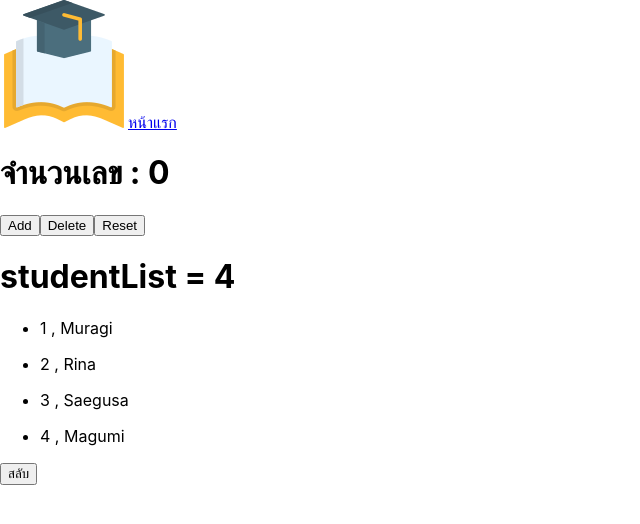
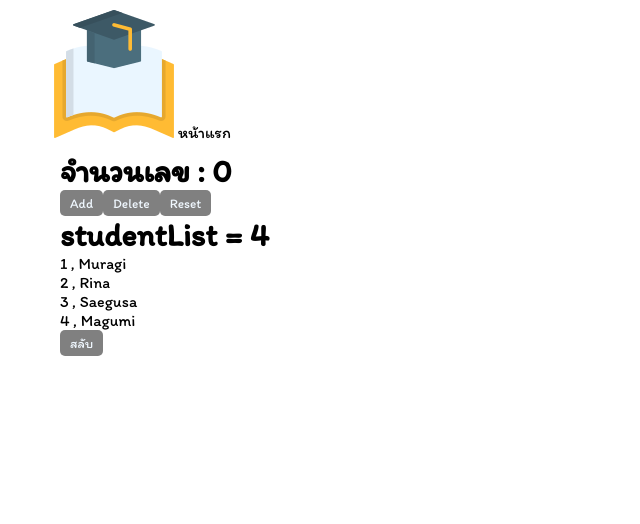
Before and after one commit to Sorawit255/REACT_18, a React (Create React App) app in the folder react-1/: page / in a window 1280 px wide. Shown: the top 524 px of the page, without its empty margins (0-640 px from the left). Built offline with nearby package versions, Linux system fonts and the light colour scheme.

Commit message:
index.css global style

```diff
--- a/react-1/src/App.js
+++ b/react-1/src/App.js
@@ -7,7 +7,9 @@
   return (
     <>
       <Header/>
-      <StudentList/>
+      <body>
+        <StudentList/>
+      </body>
     </>
   );
 }
--- a/react-1/src/index.css
+++ b/react-1/src/index.css
@@ -1,13 +1,31 @@
-body {
-  margin: 0;
-  font-family: -apple-system, BlinkMacSystemFont, 'Segoe UI', 'Roboto', 'Oxygen',
-    'Ubuntu', 'Cantarell', 'Fira Sans', 'Droid Sans', 'Helvetica Neue',
-    sans-serif;
-  -webkit-font-smoothing: antialiased;
-  -moz-osx-font-smoothing: grayscale;
+@import url('https://fonts.googleapis.com/css2?family=Itim&display=swap');
+
+*{
+  margin:0px;
+  padding: 0px;
+  box-sizing: border-box;
+  font-family: "Itim", cursive;
+}
+body{
+  min-height: 90vh;
+  max-width: 1200px;
+  margin: auto;
+  padding: 10px;
 }
 
-code {
-  font-family: source-code-pro, Menlo, Monaco, Consolas, 'Courier New',
-    monospace;
+button {
+    background: gray;
+    color: aliceblue;
+    cursor: pointer;
+    border: 0px;
+    border-radius: 5px;
+    padding: 5px 10px;
 }
+
+a{
+  text-decoration: none;
+  color: black;
+}
+li{
+  list-style: none;
+}
```
